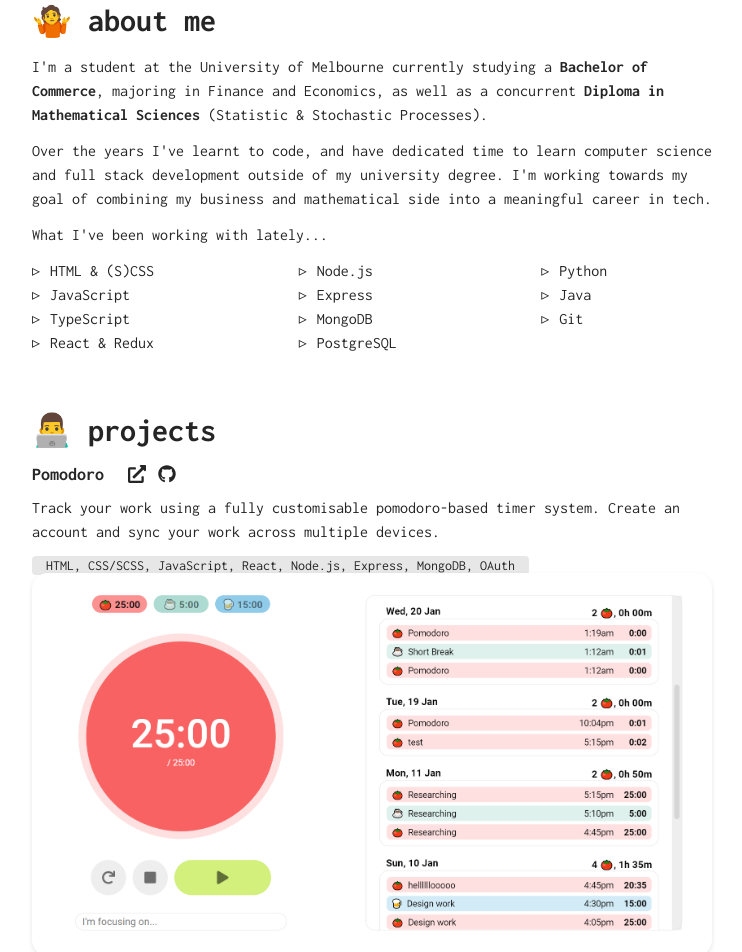
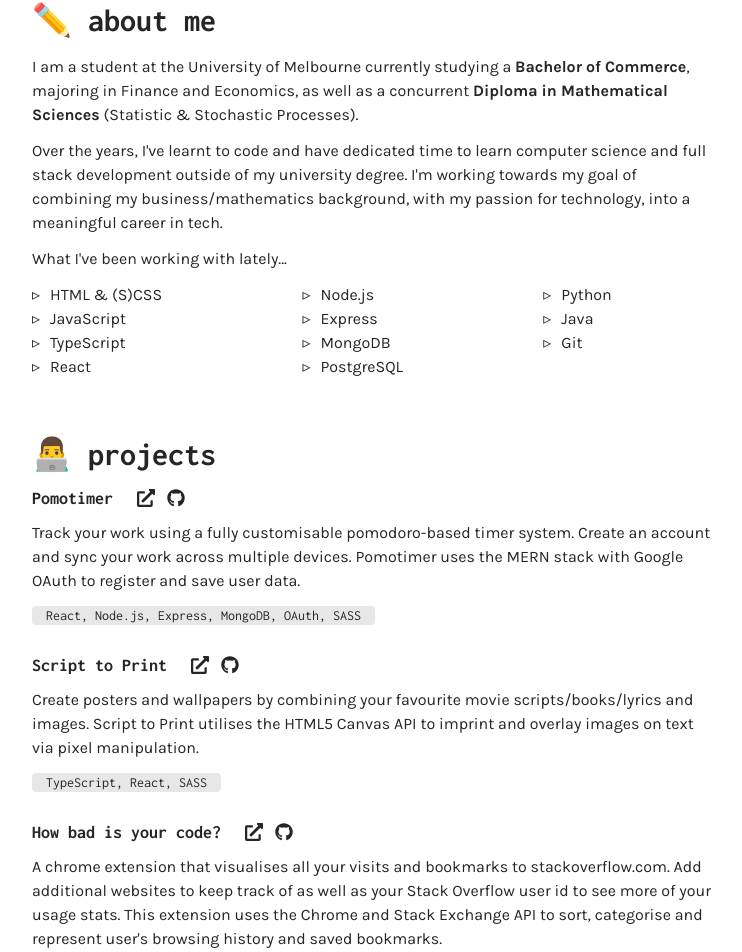
Before and after one commit to mtu2/portfolio, a React (Create React App) app: page / in a window 1280 px wide. Shown: the part 263-1215 px from the top of the page, without its empty margins (268-1010 px from the left). Built offline with nearby package versions, Linux system fonts and the light colour scheme.

Commit message:
Changed p font to Karla, added more project descriptions and reworded about me section

```diff
--- a/src/App.js
+++ b/src/App.js
@@ -1,5 +1,5 @@
 import styles from "./App.module.scss";
-import pomodoroScreenshot from "./pomodoro-screenshot.png";
+// import pomodoroScreenshot from "./pomodoro-screenshot.png";
 
 import { library } from "@fortawesome/fontawesome-svg-core";
 import { fas } from "@fortawesome/free-solid-svg-icons";
@@ -44,7 +44,7 @@ function App() {
           </div>
         </div>
         <p>
-          Hi 👋, I'm Michael. I'm a full stack developer based in{" "}
+          Hi 👋, I'm Michael. I'm a software engineer based in{" "}
           <strong>Sydney, Australia</strong>.
         </p>
 
@@ -62,19 +62,20 @@ function App() {
         ref={aboutMeRef}
         className={`${styles.aboutMeContainer} ${styles.container}`}
       >
-        <h2>🤷 about me</h2>
+        <h2>✏️ about me</h2>
         <p>
-          I'm a student at the University of Melbourne currently studying a{" "}
+          I am a student at the University of Melbourne currently studying a{" "}
           <strong>Bachelor of Commerce</strong>, majoring in Finance and
           Economics, as well as a concurrent{" "}
           <strong>Diploma in Mathematical Sciences</strong> (Statistic &
           Stochastic Processes).
         </p>
         <p>
-          Over the years I've learnt to code, and have dedicated time to learn
+          Over the years, I've learnt to code and have dedicated time to learn
           computer science and full stack development outside of my university
-          degree. I'm working towards my goal of combining my business and
-          mathematical side into a meaningful career in tech.
+          degree. I'm working towards my goal of combining my
+          business/mathematics background, with my passion for technology, into
+          a meaningful career in tech.
         </p>
         <p>What I've been working with lately...</p>
         <div className={`${styles.skills}`}>
@@ -82,7 +83,7 @@ function App() {
             <li>HTML & (S)CSS</li>
             <li>JavaScript</li>
             <li>TypeScript</li>
-            <li>React & Redux</li>
+            <li>React</li>
             <li>Node.js</li>
             <li>Express</li>
             <li>MongoDB</li>
@@ -102,7 +103,7 @@ function App() {
         <h2>👨‍💻 projects</h2>
         <div className={styles.project}>
           <div className={styles.projectTitle}>
-            <h3>Pomodoro</h3>
+            <h3>Pomotimer</h3>
             <div>
               <a href="http://mtu-pomodoro.herokuapp.com/" title="Pomodoro">
                 <FontAwesomeIcon
@@ -121,13 +122,43 @@ function App() {
           <p>
             Track your work using a fully customisable pomodoro-based timer
             system. Create an account and sync your work across multiple
-            devices.
+            devices. Pomotimer uses the MERN stack with Google OAuth to register
+            and save user data.
           </p>
-          <code>
-            HTML, CSS/SCSS, JavaScript, React, Node.js, Express, MongoDB, OAuth
-          </code>
-          <img src={pomodoroScreenshot} alt="Pomodoro Screenshot" />
+          <code>React, Node.js, Express, MongoDB, OAuth, SASS</code>
+          {/* <img src={pomodoroScreenshot} alt="Pomodoro Screenshot" /> */}
         </div>
+
+        <div className={styles.project}>
+          <div className={styles.projectTitle}>
+            <h3>Script to Print</h3>
+            <div>
+              <a
+                href="https://script-to-print.mttu.dev/"
+                title="Script to Print"
+              >
+                <FontAwesomeIcon
+                  icon={["fas", "external-link-alt"]}
+                  className={styles.icon}
+                />
+              </a>
+              <a href="https://github.com/mtu2/script-to-print" title="GitHub">
+                <FontAwesomeIcon
+                  icon={["fab", "github"]}
+                  className={styles.icon}
+                />
+              </a>
+            </div>
+          </div>
+          <p>
+            Create posters and wallpapers by combining your favourite movie
+            scripts/books/lyrics and images. Script to Print utilises the HTML5
+            Canvas API to imprint and overlay images on text via pixel
+            manipulation.
+          </p>
+          <code>TypeScript, React, SASS</code>
+        </div>
+
         <div className={styles.project}>
           <div className={styles.projectTitle}>
             <h3>How bad is your code?</h3>
@@ -155,15 +186,49 @@ function App() {
           <p>
             A chrome extension that visualises all your visits and bookmarks to
             stackoverflow.com. Add additional websites to keep track of as well
-            as your Stack Overflow user id to see more of your usage stats.
+            as your Stack Overflow user id to see more of your usage stats. This
+            extension uses the Chrome and Stack Exchange API to sort, categorise
+            and represent user's browsing history and saved bookmarks.
           </p>
-          <code>HTML, CSS/SCSS, JavaScript, jQuery, Chrome API</code>
+          <code>jQuery, Chrome API, Stack Exchange API, SASS</code>
         </div>
+
         <div className={styles.project}>
           <div className={styles.projectTitle}>
             <h3>Other projects...</h3>
           </div>
         </div>
+
+        {/* <div className={styles.project}>
+          <div className={styles.projectTitle}>
+            <h3>Simple Definition</h3>
+            <div>
+              <a
+                href="https://simple-definition.mttu.dev/"
+                title="Simple Definition"
+              >
+                <FontAwesomeIcon
+                  icon={["fas", "external-link-alt"]}
+                  className={styles.icon}
+                />
+              </a>
+              <a
+                href="https://github.com/mtu2/simple-definition"
+                title="GitHub"
+              >
+                <FontAwesomeIcon
+                  icon={["fab", "github"]}
+                  className={styles.icon}
+                />
+              </a>
+            </div>
+          </div>
+          <p>
+            A simple web app that generates random words with definitions and
+            examples.
+          </p>
+          <code>HTML/CSS, React</code>
+        </div> */}
       </div>
 
       {/* Reach Out */}
@@ -182,7 +247,7 @@ function App() {
       {/* Footer */}
       <footer className={styles.container}>
         <p>
-          <strong>©️ 2021, Michael Tu 💖</strong>
+          <strong>©️ {new Date().getFullYear()}, Michael Tu 💖</strong>
         </p>
         <div className={styles.footerIcons}>
           <a href="https://github.com/mtu2" title="GitHub">
--- a/src/App.module.scss
+++ b/src/App.module.scss
@@ -8,15 +8,18 @@ $bg-color-dark-mode: #29272a;
 
 /* Default Styling */
 h1 {
+  font-family: "Inconsolata", monospace;
   font-weight: 700;
   font-size: 42px;
 }
 h2 {
+  font-family: "Inconsolata", monospace;
   margin-bottom: 16px;
   font-weight: 700;
   font-size: 32px;
 }
 h3 {
+  font-family: "Inconsolata", monospace;
   margin-bottom: 12px;
   font-weight: 700;
   font-size: 18px;
--- a/src/index.scss
+++ b/src/index.scss
@@ -1,16 +1,12 @@
 /* Import Font */
-// @import url("https://fonts.googleapis.com/css2?family=Inter:wght@100;200;300;400;500;600;700;800;900&display=swap");
 @import url("https://fonts.googleapis.com/css2?family=Inconsolata:wght@200;300;400;500;600;700;800;900&display=swap");
-// @import url("https://fonts.googleapis.com/css2?family=Quicksand:wght@300;400;500;600;700&display=swap");
-// @import url("https://fonts.googleapis.com/css2?family=Karla:ital,wght@0,200;0,300;0,400;0,500;0,600;0,700;0,800;1,200;1,300;1,400;1,500;1,600;1,700;1,800&display=swap");
-// @import url("https://fonts.googleapis.com/css2?family=Montserrat:ital,wght@0,100;0,200;0,300;0,400;0,500;0,600;0,700;0,800;0,900;1,100;1,200;1,300;1,400;1,500;1,600;1,700;1,800;1,900&display=swap");
-// @import url("https://fonts.googleapis.com/css2?family=Lato:ital,wght@0,100;0,300;0,400;0,700;0,900;1,100;1,300;1,400;1,700;1,900&display=swap");
+@import url("https://fonts.googleapis.com/css2?family=Lato:ital,wght@0,100;0,300;0,400;0,700;0,900;1,100;1,300;1,400;1,700;1,900&display=swap");
+@import url("https://fonts.googleapis.com/css2?family=Karla:ital,wght@0,200;0,300;0,400;0,500;0,600;0,700;0,800;1,200;1,300;1,400;1,500;1,600;1,700;1,800&display=swap");
+@import url("https://fonts.googleapis.com/css2?family=Quicksand:wght@300;400;500;600;700&display=swap");
 
-// @import url("https://fonts.googleapis.com/css2?family=Overpass+Mono:wght@300;400;600;700&display=swap");
-@import url("https://fonts.googleapis.com/css2?family=Space+Mono:ital,wght@0,400;0,700;1,400;1,700&display=swap");
-@import url("https://fonts.googleapis.com/css2?family=Source+Code+Pro:ital,wght@0,400;0,500;0,600;0,700;1,400;1,500;1,600;1,700&display=swap");
-@import url("https://fonts.googleapis.com/css2?family=Courier+Prime:wght@400;700&display=swap");
-// @import url("https://fonts.googleapis.com/css2?family=Libre+Baskerville:wght@400;700&display=swap");
+@import url("https://fonts.googleapis.com/css2?family=Inter:wght@100;200;300;400;500;600;700;800;900&display=swap");
+// @import url("https://fonts.googleapis.com/css2?family=Open+Sans:ital,wght@0,300;0,400;0,600;0,700;0,800;1,300;1,400;1,600;1,700;1,800&display=swap");
+// @import url("https://fonts.googleapis.com/css2?family=Roboto&display=swap");
 
 /* Document Settings */
 * {
@@ -19,7 +15,7 @@
   box-sizing: border-box;
 }
 html {
-  font-family: "Inconsolata", monospace;
+  font-family: "Karla", sans-serif;
 }
 body {
   color: #252525;
```
Also changed, not shown: 1 other file (tests, documents, lock files or other folders).
